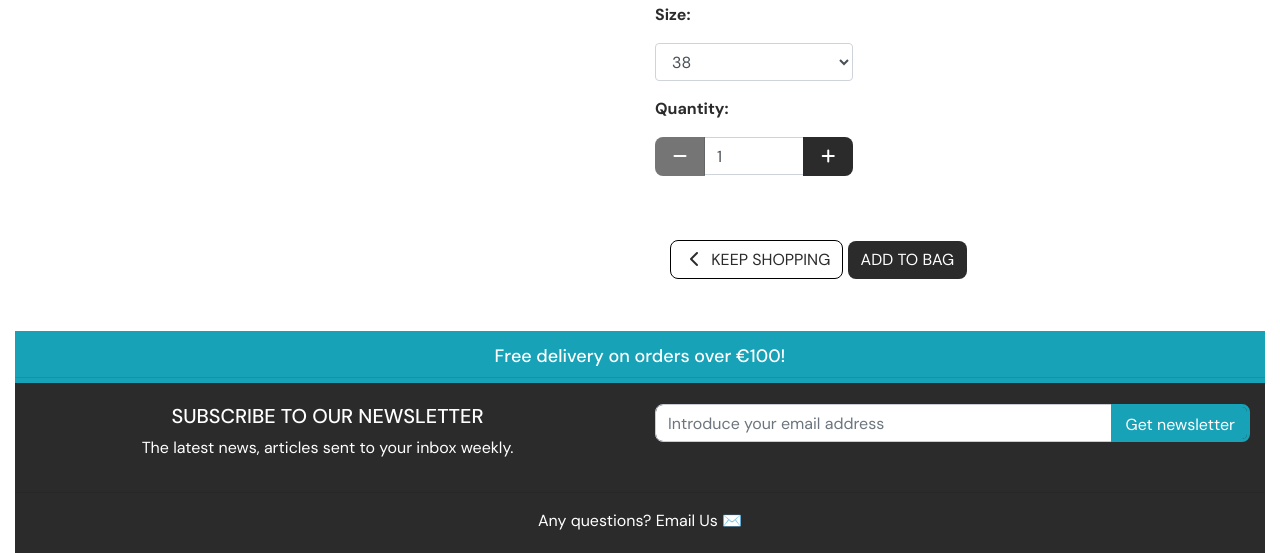
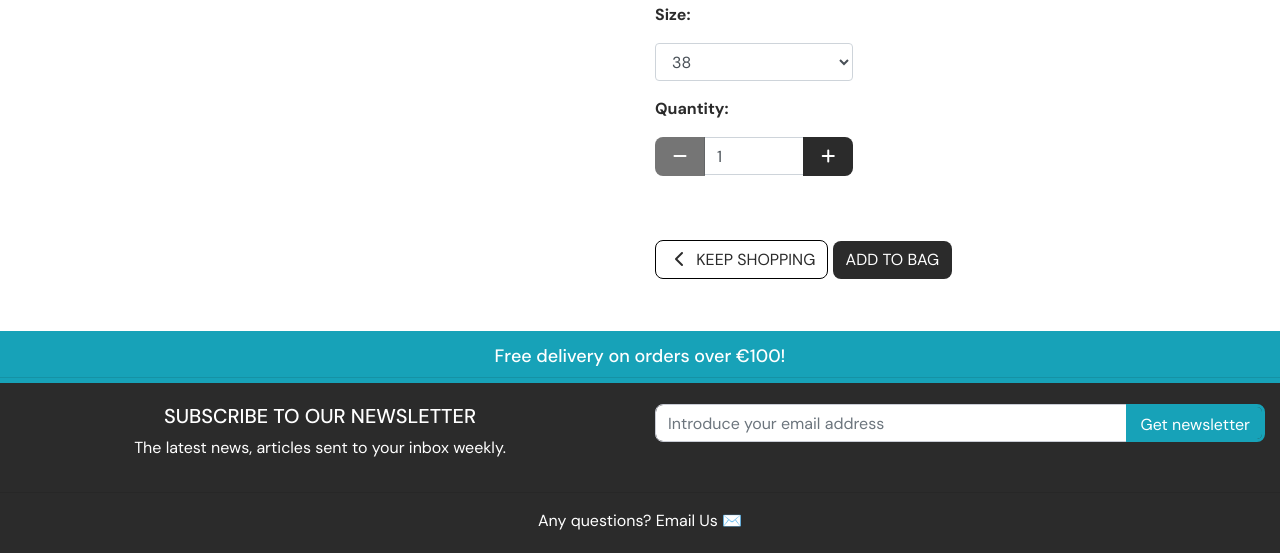
Before and after one commit to CarolinaCobo/styx, a Django app: page /products/1/ in a window 1280 px wide. Shown: the part 654-1207 px from the top of the page. Run offline with Django 3.2, Linux system fonts and the light colour scheme; data comes from the database, SQL or seed files in the repository; parts of the project's set-up code (start-up, migrations or seed data) failed here and were passed over; some libraries are stand-ins or nearby versions.

Commit message:
style: fix product detail

```diff
--- a/products/templates/products/product_detail.html
+++ b/products/templates/products/product_detail.html
@@ -59,8 +59,9 @@
                 <option value="44">44</option>
               </select>
             </div>
+          </div>
           {% endif %}
-            <div class="col-12">
+          <div class="">
             <p class="mt-3 border-radius-button"><strong>Quantity:</strong></p>
             <div class="form-group w-50">
               <div class="input-group">
@@ -85,7 +86,7 @@
               </div>
             </div>
 
-              <div class="col{% if s %}-12 mt-2{% endif %}">
+            <div class="{% if s %} mt-2{% endif %}">
               <a href="{% url 'products' %}" class="btn btn-outline-black border-radius-button mt-5">
                 <span class="icon">
                   <i class="fas fa-chevron-left"></i>
@@ -104,7 +105,6 @@
 </div>
 {% endblock %}
 
-
 {% block postloadjs %}
 {{ block.super }}
 {% include 'products/includes/quantity_input_script.html' %}
```
Lines whose indentation alone changed are shown as unchanged.
